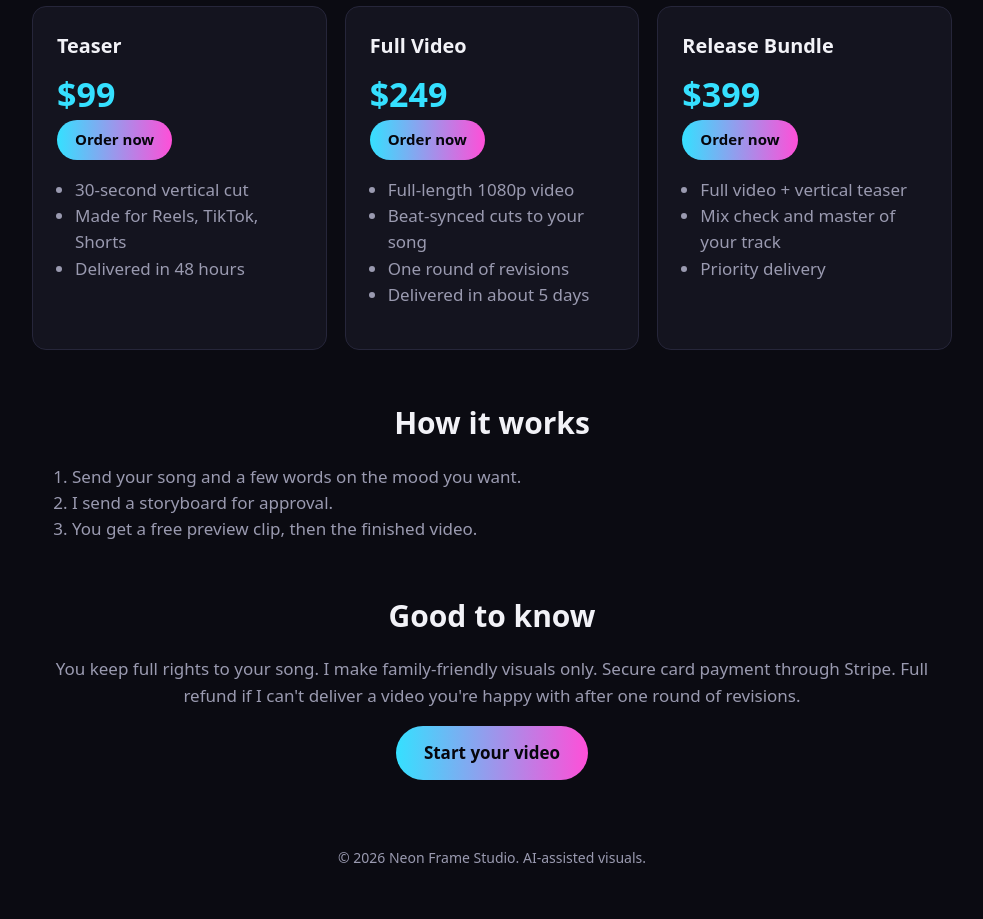
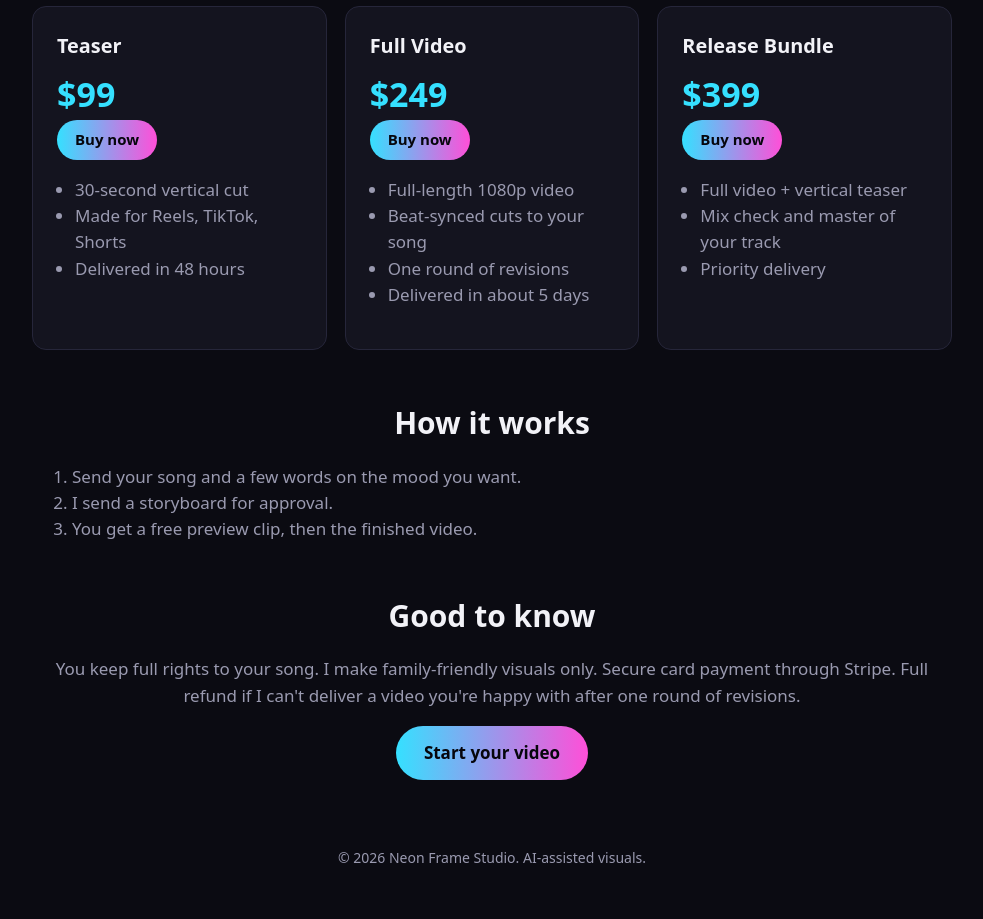
Before and after one commit to kylemthompson117/neon-frame-studio, a plain HTML site: page index.html in a window 1280 px wide. Shown: the part 1100-2019 px from the top of the page, without its empty margins (148-1131 px from the left). Drawn offline with Linux system fonts and the light colour scheme.

Commit message:
Add live Stripe payment links

```diff
--- a/index.html
+++ b/index.html
@@ -27,9 +27,9 @@ ol{color:var(--dim)}footer{text-align:center;color:var(--dim);padding:50px 0;fon
 
 <h2>Pricing</h2>
 <div class="grid">
-<div class="card"><h3>Teaser</h3><div class="price">$99</div><a class="btn" style="padding:8px 18px;font-size:15px" href="mailto:neonframe.videos@gmail.com?subject=Order%3A%20Teaser">Order now</a><ul><li>30-second vertical cut</li><li>Made for Reels, TikTok, Shorts</li><li>Delivered in 48 hours</li></ul></div>
-<div class="card"><h3>Full Video</h3><div class="price">$249</div><a class="btn" style="padding:8px 18px;font-size:15px" href="mailto:neonframe.videos@gmail.com?subject=Order%3A%20Full%20Video">Order now</a><ul><li>Full-length 1080p video</li><li>Beat-synced cuts to your song</li><li>One round of revisions</li><li>Delivered in about 5 days</li></ul></div>
-<div class="card"><h3>Release Bundle</h3><div class="price">$399</div><a class="btn" style="padding:8px 18px;font-size:15px" href="mailto:neonframe.videos@gmail.com?subject=Order%3A%20Release%20Bundle">Order now</a><ul><li>Full video + vertical teaser</li><li>Mix check and master of your track</li><li>Priority delivery</li></ul></div>
+<div class="card"><h3>Teaser</h3><div class="price">$99</div><a class="btn" style="padding:8px 18px;font-size:15px" href="https://buy.stripe.com/28E4gs8JR5Sn0HmeJgbEA00">Buy now</a><ul><li>30-second vertical cut</li><li>Made for Reels, TikTok, Shorts</li><li>Delivered in 48 hours</li></ul></div>
+<div class="card"><h3>Full Video</h3><div class="price">$249</div><a class="btn" style="padding:8px 18px;font-size:15px" href="https://buy.stripe.com/28E4gs3px0y3bm00SqbEA01">Buy now</a><ul><li>Full-length 1080p video</li><li>Beat-synced cuts to your song</li><li>One round of revisions</li><li>Delivered in about 5 days</li></ul></div>
+<div class="card"><h3>Release Bundle</h3><div class="price">$399</div><a class="btn" style="padding:8px 18px;font-size:15px" href="https://buy.stripe.com/8x2eV6aRZ6Wrbm058GbEA02">Buy now</a><ul><li>Full video + vertical teaser</li><li>Mix check and master of your track</li><li>Priority delivery</li></ul></div>
 </div>
 
 <h2>How it works</h2>
```
